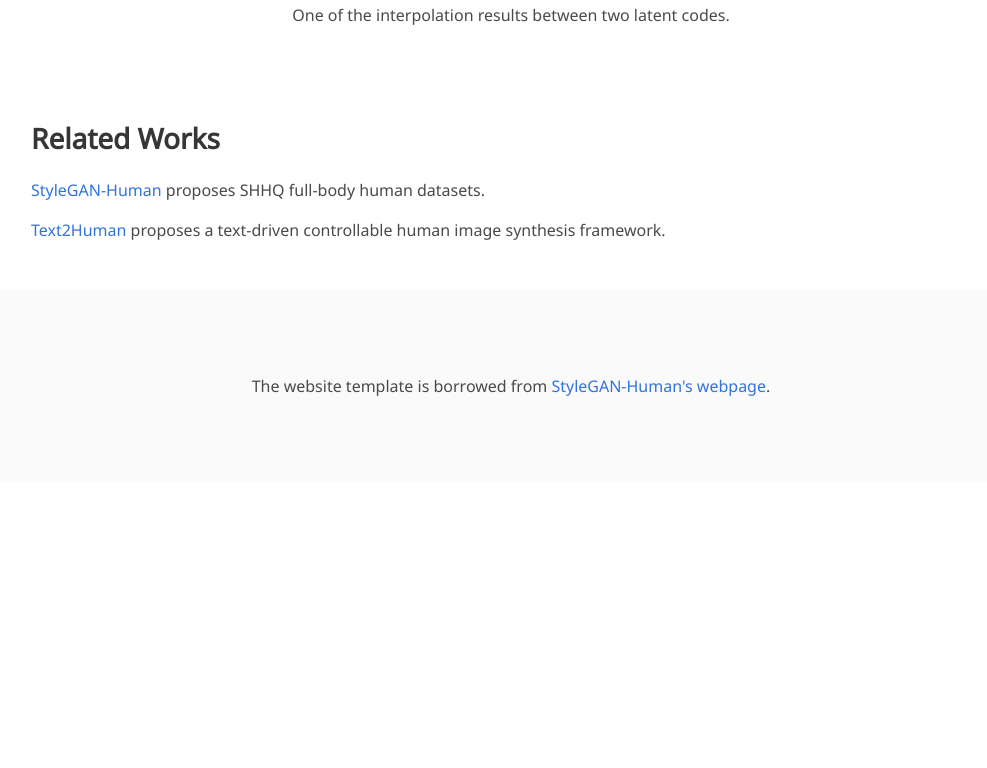
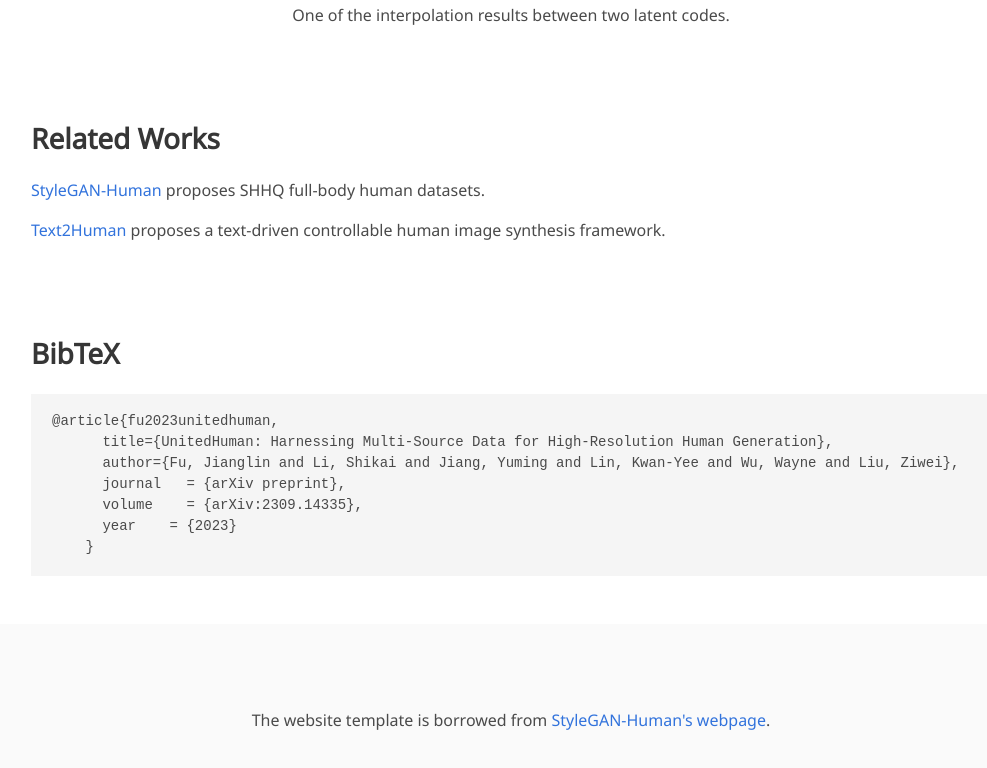
Before and after one commit to UnitedHuman/unitedhuman.github.io, a plain HTML site: page index.html in a window 1280 px wide. Shown: the part 5288-6056 px from the top of the page, without its empty margins (129-1116 px from the left). Before the commit the page ends 5770 px from the top, so only its background shows below. Drawn offline with nearby package versions, Linux system fonts and the light colour scheme; some icons are missing; a web font is replaced by a local one.

Commit message:
Update index.html

```diff
--- a/index.html
+++ b/index.html
@@ -286,20 +286,19 @@
         human image synthesis framework.</p>
     </div>
   </section>
-<!--
+
   <section class="section" id="Citaton">
     <div class="container is-max-desktop content">
       <h2 class="title">BibTeX</h2>
-      <pre><code>@article{unitedhuman,
+      <pre><code>@article{fu2023unitedhuman,
       title={UnitedHuman: Harnessing Multi-Source Data for High-Resolution Human Generation},
-      author={},
+      author={Fu, Jianglin and Li, Shikai and Jiang, Yuming and Lin, Kwan-Yee and Wu, Wayne and Liu, Ziwei},
       journal   = {arXiv preprint},
-      volume    = {arXiv:0000.00000},
-      year    = {2022}
+      volume    = {arXiv:2309.14335},
+      year    = {2023}
     }</code></pre>
     </div>
-  </section> -->
-
+  </section>
 
   <footer class="footer">
     <div class="logos">
```
